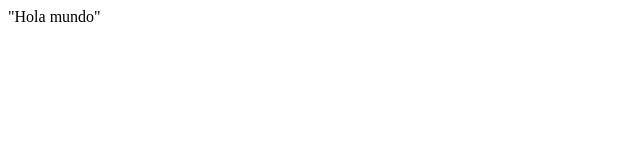
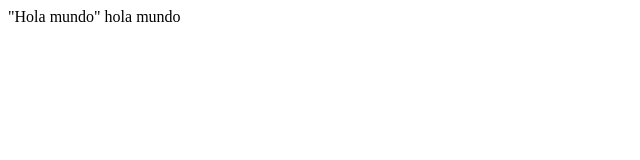
Before and after one commit to Ale8604/repo_prueba, a plain HTML site: page index.html in a window 1280 px wide. Shown: the full height of the page, 0-640 px from the left. Drawn offline with Linux system fonts and the light colour scheme.

Commit message:
firs commit

```diff
--- a/index.html
+++ b/index.html
@@ -8,6 +8,6 @@
 </head>
 <body>
     <secction class="eduard " >"Hola mundo"</secction>
-    <secction class="alejandro"></secction>
+    <secction class="alejandro">hola mundo </secction>
 </body>
 </html>
```
